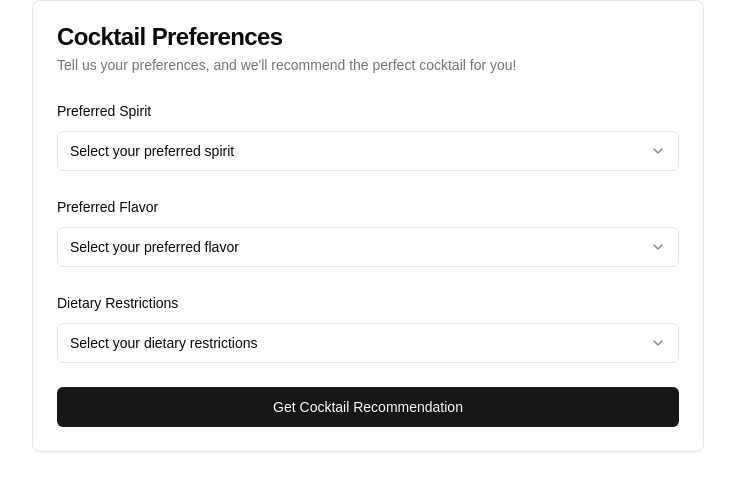
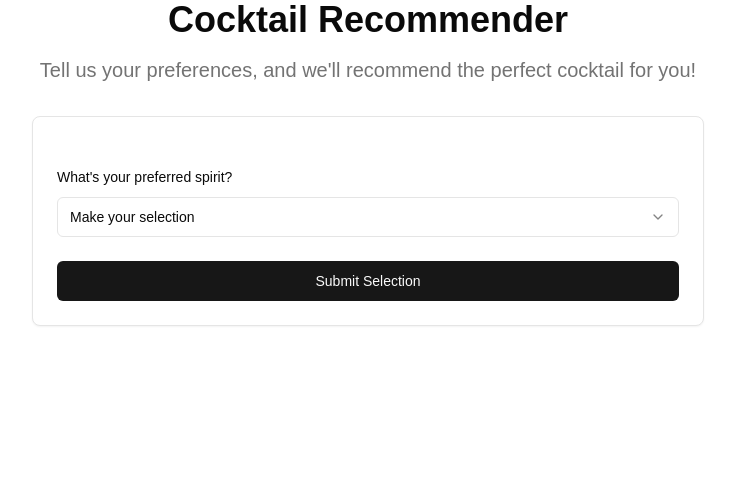
Before and after one commit to kingkwongsta/drink-refactor, a Next.js app in the folder client/: page / in a window 1280 px wide. Shown: the top 490 px of the page, without its empty margins (272-1007 px from the left). Built offline with nearby package versions, Linux system fonts and the light colour scheme.

Commit message:
Refactor dropdown component with simplified structure

```diff
--- a/client/app/page.tsx
+++ b/client/app/page.tsx
@@ -1,18 +1,7 @@
 "use client"
 
 import { useState } from "react"
-import { Button } from "@/components/ui/button"
-import { Card, CardContent, CardDescription, CardFooter, CardHeader, CardTitle } from "@/components/ui/card"
-import { Label } from "@/components/ui/label"
-import {
-  Select,
-  SelectContent,
-  SelectGroup,
-  SelectItem,
-  SelectLabel,
-  SelectTrigger,
-  SelectValue,
-} from "@/components/ui/select"
+import { PreferenceDropdown } from "@/components/dropdown"
 
 const spirits = [
   { value: "vodka", label: "Vodka" },
@@ -42,88 +31,16 @@ export default function Home() {
   const [selectedFlavor, setSelectedFlavor] = useState<string>("")
   const [selectedDietaryRestrictions, setSelectedDietaryRestrictions] = useState<string>("")
 
-  const handleSubmit = (event: React.FormEvent) => {
-    event.preventDefault()
-    // TODO: Implement the API call to generate cocktail recommendation
-    console.log("Submitting preferences:", {
-      spirit: selectedSpirit,
-      flavor: selectedFlavor,
-      dietaryRestrictions: selectedDietaryRestrictions,
-    })
+  const handleSpiritSelect = (selected: string | string[]) => {
+    setSelectedSpirit(selected as string)
+    console.log("Selected spirit:", selected)
   }
 
   return (
-    <Card className="w-full max-w-2xl mx-auto">
-      <CardHeader>
-        <CardTitle>Cocktail Preferences</CardTitle>
-        <CardDescription>Tell us your preferences, and we&apos;ll recommend the perfect cocktail for you!</CardDescription>
-      </CardHeader>
-      <form onSubmit={handleSubmit}>
-        <CardContent className="space-y-6">
-          {/* Spirits Dropdown - Select your preferred base alcohol */}
-          <div className="space-y-2">
-            <Label htmlFor="spirit">Preferred Spirit</Label>
-            <Select value={selectedSpirit} onValueChange={setSelectedSpirit}>
-              <SelectTrigger id="spirit">
-                <SelectValue placeholder="Select your preferred spirit" />
-              </SelectTrigger>
-              <SelectContent>
-                <SelectGroup>
-                  <SelectLabel>Spirits</SelectLabel>
-                  {spirits.map((spirit) => (
-                    <SelectItem key={spirit.value} value={spirit.value}>
-                      {spirit.label}
-                    </SelectItem>
-                  ))}
-                </SelectGroup>
-              </SelectContent>
-            </Select>
-          </div>
-          {/* Flavors Dropdown - Choose your preferred taste profile */}
-          <div className="space-y-2">
-            <Label htmlFor="flavor">Preferred Flavor</Label>
-            <Select value={selectedFlavor} onValueChange={setSelectedFlavor}>
-              <SelectTrigger id="flavor">
-                <SelectValue placeholder="Select your preferred flavor" />
-              </SelectTrigger>
-              <SelectContent>
-                <SelectGroup>
-                  <SelectLabel>Flavors</SelectLabel>
-                  {flavors.map((flavor) => (
-                    <SelectItem key={flavor.value} value={flavor.value}>
-                      {flavor.label}
-                    </SelectItem>
-                  ))}
-                </SelectGroup>
-              </SelectContent>
-            </Select>
-          </div>
-          {/* Dietary Restrictions Dropdown - Specify any dietary requirements */}
-          <div className="space-y-2">
-            <Label htmlFor="dietary">Dietary Restrictions</Label>
-            <Select value={selectedDietaryRestrictions} onValueChange={setSelectedDietaryRestrictions}>
-              <SelectTrigger id="dietary">
-                <SelectValue placeholder="Select your dietary restrictions" />
-              </SelectTrigger>
-              <SelectContent>
-                <SelectGroup>
-                  <SelectLabel>Dietary Restrictions</SelectLabel>
-                  {dietaryRestrictions.map((restriction) => (
-                    <SelectItem key={restriction.value} value={restriction.value}>
-                      {restriction.label}
-                    </SelectItem>
-                  ))}
-                </SelectGroup>
-              </SelectContent>
-            </Select>
-          </div>
-        </CardContent>
-        <CardFooter>
-          <Button type="submit" className="w-full">
-            Get Cocktail Recommendation
-          </Button>
-        </CardFooter>
-      </form>
-    </Card>
+    <div>
+      <h1 className="text-4xl font-bold text-center mb-4">Cocktail Recommender</h1>
+      <h2 className="text-xl text-muted-foreground text-center mb-8">Tell us your preferences, and we&apos;ll recommend the perfect cocktail for you!</h2>
+      <PreferenceDropdown description="What's your preferred spirit?" options={spirits} selectType="single" onSubmit={handleSpiritSelect}/>
+    </div>
   )
 }
--- a/client/components/dropdown.tsx
+++ b/client/components/dropdown.tsx
@@ -2,7 +2,7 @@
 
 import { useState } from "react"
 import { Button } from "@/components/ui/button"
-import { Card, CardContent, CardDescription, CardFooter, CardHeader, CardTitle } from "@/components/ui/card"
+import { Card, CardContent, CardFooter, CardHeader } from "@/components/ui/card"
 import { Label } from "@/components/ui/label"
 import {
   Select,
@@ -20,7 +20,6 @@ interface Option {
 }
 
 interface PreferenceDropdownProps {
-  title: string
   description: string
   options: Option[]
   selectType: 'single' | 'multi'
@@ -28,7 +27,6 @@ interface PreferenceDropdownProps {
 }
 
 export function PreferenceDropdown({
-  title,
   description,
   options,
   selectType,
@@ -44,13 +42,11 @@ export function PreferenceDropdown({
   return (
     <Card className="w-full max-w-2xl mx-auto">
       <CardHeader>
-        <CardTitle>{title}</CardTitle>
-        <CardDescription>{description}</CardDescription>
       </CardHeader>
       <form onSubmit={handleSubmit}>
         <CardContent>
           <div className="space-y-2">
-            <Label htmlFor="preference">Selection</Label>
+            <Label htmlFor="preference">{description}</Label>
             <Select value={selected} onValueChange={setSelected}>
               <SelectTrigger id="preference">
                 <SelectValue placeholder="Make your selection" />
```
